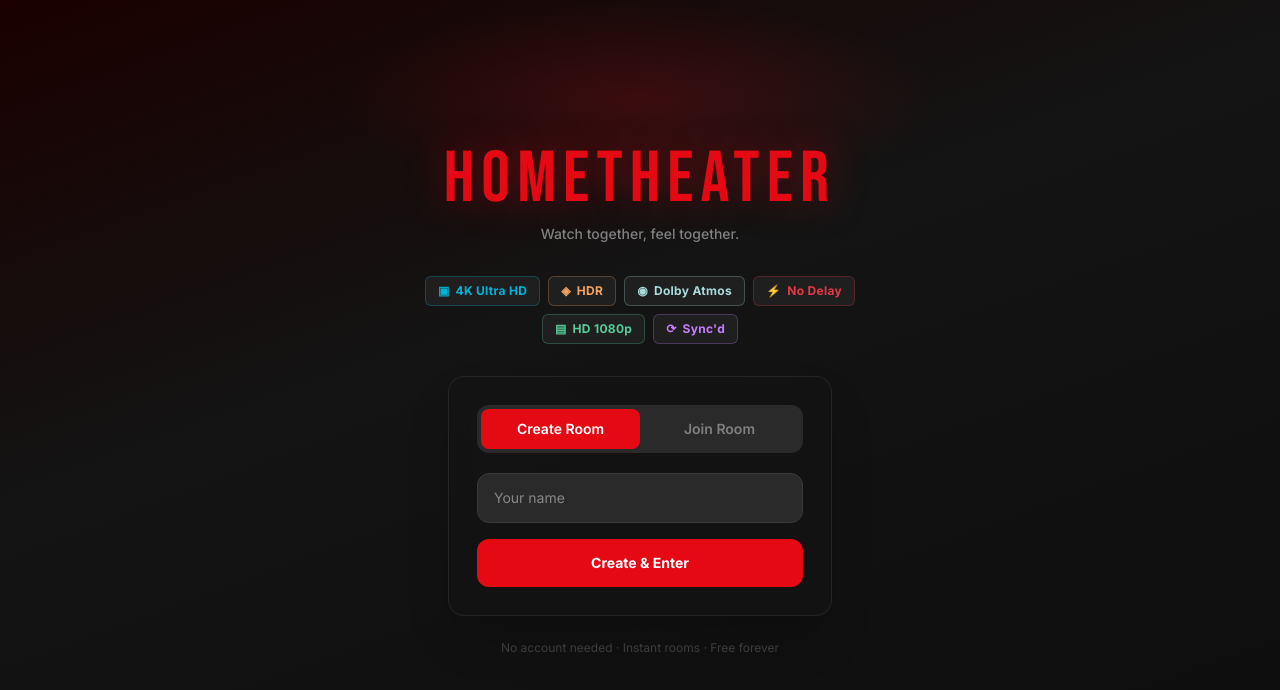
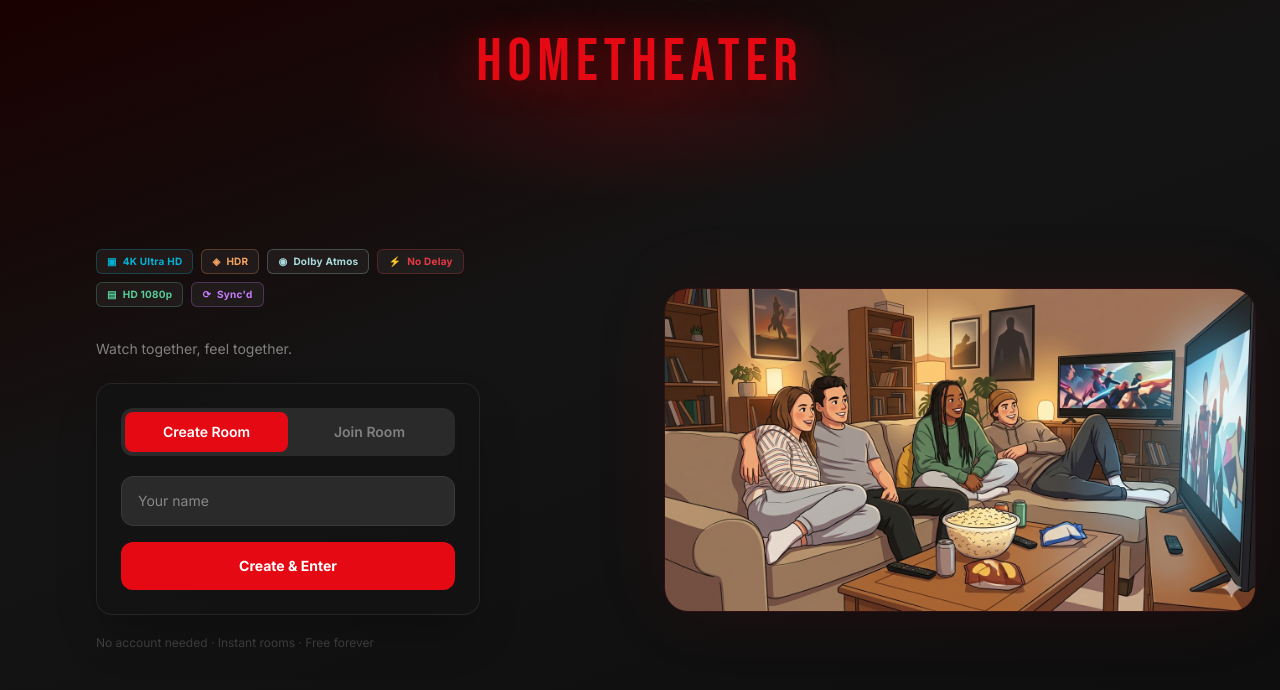
Before and after one commit to praharaj03/Hometheter, a Next.js app: page / in a window 1280 px wide. Shown: the top 690 px of the page. Built offline with nearby package versions, Linux system fonts and the light colour scheme.

Commit message:
redesign home page: two-column layout with form left, image right

```diff
--- a/app/page.tsx
+++ b/app/page.tsx
@@ -55,56 +55,49 @@ function HomeContent() {
 
   return (
     <main
-      className="min-h-screen flex flex-col items-center justify-center text-white relative overflow-hidden px-4 py-8"
+      className="min-h-screen flex flex-col text-white relative overflow-hidden"
       style={{ background: "linear-gradient(160deg, #1a0000 0%, #141414 40%, #0d0d0d 100%)" }}
     >
-      {/* Subtle red glow top */}
+      {/* Ambient glow */}
       <div
-        className="absolute top-0 left-1/2 -translate-x-1/2 w-[300px] sm:w-[600px] h-[150px] sm:h-[200px] rounded-full pointer-events-none"
-        style={{ background: "radial-gradient(ellipse, rgba(229,9,20,0.18) 0%, transparent 70%)" }}
+        className="absolute top-0 left-1/2 -translate-x-1/2 w-[600px] h-[200px] rounded-full pointer-events-none"
+        style={{ background: "radial-gradient(ellipse, rgba(229,9,20,0.15) 0%, transparent 70%)" }}
       />
 
-      {/* Logo */}
-      <div className="mb-6 sm:mb-8 text-center">
+      {/* Top-center logo */}
+      <div className="w-full flex justify-center pt-8 pb-2 z-10">
         <h1
-          className="text-5xl sm:text-7xl"
-          style={{ fontFamily: 'var(--font-bebas)', color: "#e50914", letterSpacing: '0.1em', textShadow: "0 0 40px rgba(229,9,20,0.4)" }}
+          className="text-5xl sm:text-6xl"
+          style={{ fontFamily: "var(--font-bebas)", color: "#e50914", letterSpacing: "0.1em", textShadow: "0 0 40px rgba(229,9,20,0.4)" }}
         >
           HomeTheater
         </h1>
-        <p className="mt-2 text-sm font-medium" style={{ color: "#808080" }}>
-          Watch together, feel together.
-        </p>
       </div>
 
-      {/* Quality Badges */}
-      <div className="flex flex-wrap justify-center gap-2 mb-6 sm:mb-8 max-w-sm sm:max-w-md px-2">
+      {/* Two-column body */}
+      <div className="flex flex-1 items-center">
+        {/* LEFT — form */}
+        <div className="flex flex-col justify-center items-start w-full lg:w-1/2 py-8 px-8 sm:px-12 lg:px-16 xl:px-24">
+          {/* Badges */}
+          <div className="flex flex-wrap gap-2 mb-8 max-w-sm">
             {badges.map((b) => (
               <span
                 key={b.label}
-            className="flex items-center gap-1.5 px-2.5 py-1 sm:px-3 sm:py-1.5 rounded-md text-[10px] sm:text-xs font-bold tracking-wide"
-            style={{
-              background: "rgba(255,255,255,0.05)",
-              border: `1px solid ${b.color}44`,
-              color: b.color,
-            }}
+                className="flex items-center gap-1.5 px-2.5 py-1 rounded-md text-[10px] font-bold tracking-wide"
+                style={{ background: "rgba(255,255,255,0.05)", border: `1px solid ${b.color}44`, color: b.color }}
               >
-            <span>{b.icon}</span>
-            {b.label}
+                <span>{b.icon}</span>{b.label}
               </span>
             ))}
           </div>
 
+          <p className="text-sm mb-6" style={{ color: "#808080" }}>Watch together, feel together.</p>
+
           {/* Card */}
           <div
-        className="w-full max-w-sm rounded-2xl p-5 sm:p-7 shadow-2xl"
-        style={{
-          background: "rgba(20,20,20,0.95)",
-          border: "1px solid rgba(255,255,255,0.08)",
-          backdropFilter: "blur(12px)",
-        }}
+            className="w-full max-w-sm rounded-2xl p-6 shadow-2xl"
+            style={{ background: "rgba(20,20,20,0.95)", border: "1px solid rgba(255,255,255,0.08)", backdropFilter: "blur(12px)" }}
           >
-        {/* Tabs */}
             <div className="flex mb-5 rounded-xl p-1" style={{ background: "#2a2a2a" }}>
               {(["create", "join"] as const).map((t) => (
                 <button
@@ -154,9 +147,20 @@ function HomeContent() {
             </button>
           </div>
 
-      <p className="mt-6 text-xs" style={{ color: "#404040" }}>
-        No account needed · Instant rooms · Free forever
-      </p>
+          <p className="mt-5 text-xs" style={{ color: "#404040" }}>No account needed · Instant rooms · Free forever</p>
+        </div>
+
+        {/* RIGHT — illustration */}
+        <div className="hidden lg:flex w-1/2 h-full items-center justify-center p-6">
+          <div className="relative w-full rounded-3xl overflow-hidden" style={{ border: "1px solid rgba(229,9,20,0.15)", boxShadow: "0 0 80px rgba(229,9,20,0.08)" }}>
+            <img
+              src="/s.png"
+              alt="Friends watching movie together"
+              className="w-full h-full object-cover"
+            />
+          </div>
+        </div>
+      </div>
     </main>
   );
 }
```
Also changed, not shown: public/s.png (added), 1 other file (tests, documents, lock files or other folders). Lines whose indentation alone changed are shown as unchanged.
